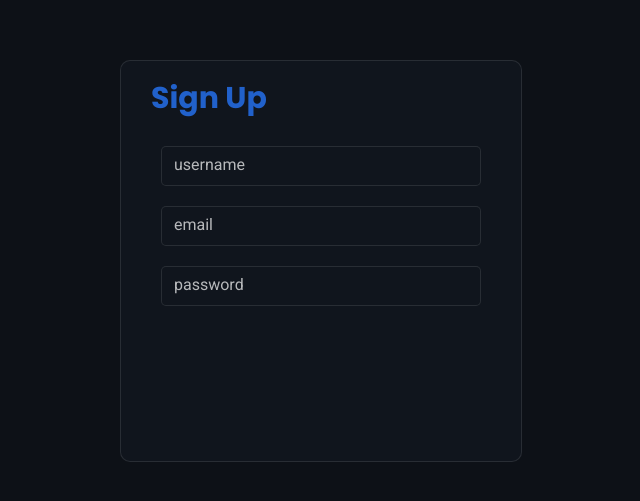
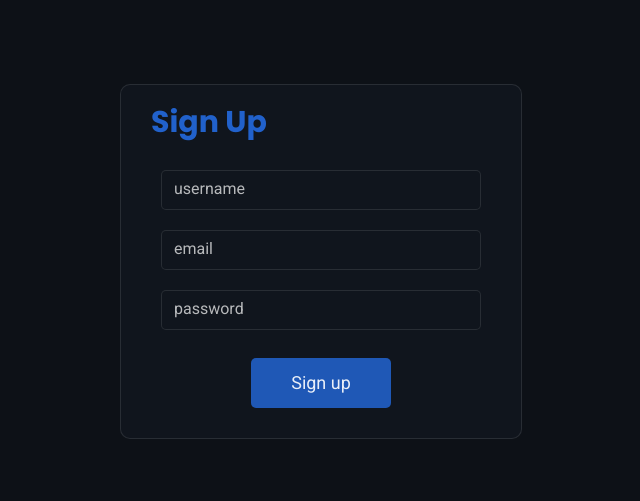
Before and after one commit to wwwAlireza/react-signup-signin, a React (Create React App) app: page /signup in a window 1280 px wide. Shown: the part 139-640 px from the top of the page, without its empty margins (319-959 px from the left). Built offline with nearby package versions, Linux system fonts and the light colour scheme.

Commit message:
signup button was added

```diff
--- a/src/components/Signup.js
+++ b/src/components/Signup.js
@@ -48,7 +48,7 @@ const passwordData = {
 
 
 const Signup = () => {
-    const { container, signupContainer, title, inputsContainer } = styles;
+    const { container, signupContainer, title, inputsContainer, signupFooter, signupBtn } = styles;
 
     // username
     const [username, dispatchUsername] = useReducer(dataReducer, usernameData)
@@ -131,6 +131,9 @@ const Signup = () => {
                         <Input changer={emailHandler} blur={emailBlurHandler} cref={emailRef} initialValue={email.value} type="email" placeholder="email" isCorrect={email.isCorrect} incorrectCause={email.incorrectCause} />
                         <Input changer={passwordHandler} blur={passwordBlurHandler} cref={passwordRef} initialValue={password.value} type="password" placeholder="password" isCorrect={password.isCorrect} incorrectCause={password.incorrectCause} />
                     </form>
+                    <div className={signupFooter}>
+                        <button className={signupBtn} >Sign up</button>
+                    </div>
                 </div>
             </div>
         </>
--- a/src/styles/signup/signup.module.css
+++ b/src/styles/signup/signup.module.css
@@ -9,7 +9,7 @@
 
 .signupContainer {
   width: 400px;
-  height: 400px;
+  height: auto;
   background-color: #10151d;
   border-radius: 10px;
   border: 1px solid rgba(255, 255, 255, 0.1);
@@ -35,6 +35,45 @@
   padding-top: 10px;
 }
 
+.signupFooter {
+  width: 100%;
+  display: -webkit-box;
+  display: -ms-flexbox;
+  display: flex;
+  -webkit-box-pack: center;
+      -ms-flex-pack: center;
+          justify-content: center;
+  margin-top: 23px;
+  margin-bottom: 30px;
+}
+
+.signupFooter .signupBtn {
+  outline: none;
+  border: none;
+  background-color: rgba(38, 117, 247, 0.7);
+  width: 140px;
+  height: 50px;
+  border-radius: 5px;
+  font-size: 1.8rem;
+  color: rgba(255, 255, 255, 0.9);
+}
+
+.signupFooter .signupBtn:hover {
+  opacity: .9;
+}
+
+.signupFooter .signupBtn:active {
+  -webkit-transform: scale(0.95);
+          transform: scale(0.95);
+}
+
+.signupFooter .signupBtn:disabled {
+  cursor: not-allowed;
+  opacity: .7;
+  -webkit-transform: scale(1) !important;
+          transform: scale(1) !important;
+}
+
 @media (max-width: 410px) {
   .signupContainer {
     width: 90vw;
--- a/src/styles/signup/signup.module.scss
+++ b/src/styles/signup/signup.module.scss
@@ -15,7 +15,7 @@ sans-serif;
 
 .signupContainer {
     width: 400px;
-    height: 400px;
+    height: auto;
     background-color: #10151d;
     border-radius: 10px;
     border: 1px solid rgba($color: #fff, $alpha: .1);
@@ -36,6 +36,42 @@ sans-serif;
     padding-top: 10px;
 }
 
+
+// signup footer
+.signupFooter {
+    width: 100%;
+    display: flex;
+    justify-content: center;
+    margin-top: 23px;
+    margin-bottom: 30px;
+
+    .signupBtn {
+        outline: none;
+        border: none;
+        background-color: rgba($color: #2675f7, $alpha: .7);
+        width: 140px;
+        height: 50px;
+        border-radius: 5px;
+        font-size: 1.8rem;
+        color: rgba($color: #ffffff, $alpha: .9);
+
+        &:hover {
+            opacity: .9;
+        }
+
+        &:active {
+            transform: scale(.95);
+        }
+
+        &:disabled {
+            cursor: not-allowed;
+            opacity: .7;
+            transform: scale(1) !important;
+        }
+    }
+}
+
+// responsive
 @media (max-width: 410px) {
     .signupContainer {
         width: 90vw;
```
Also changed, not shown: 1 other file (tests, documents, lock files or other folders).
